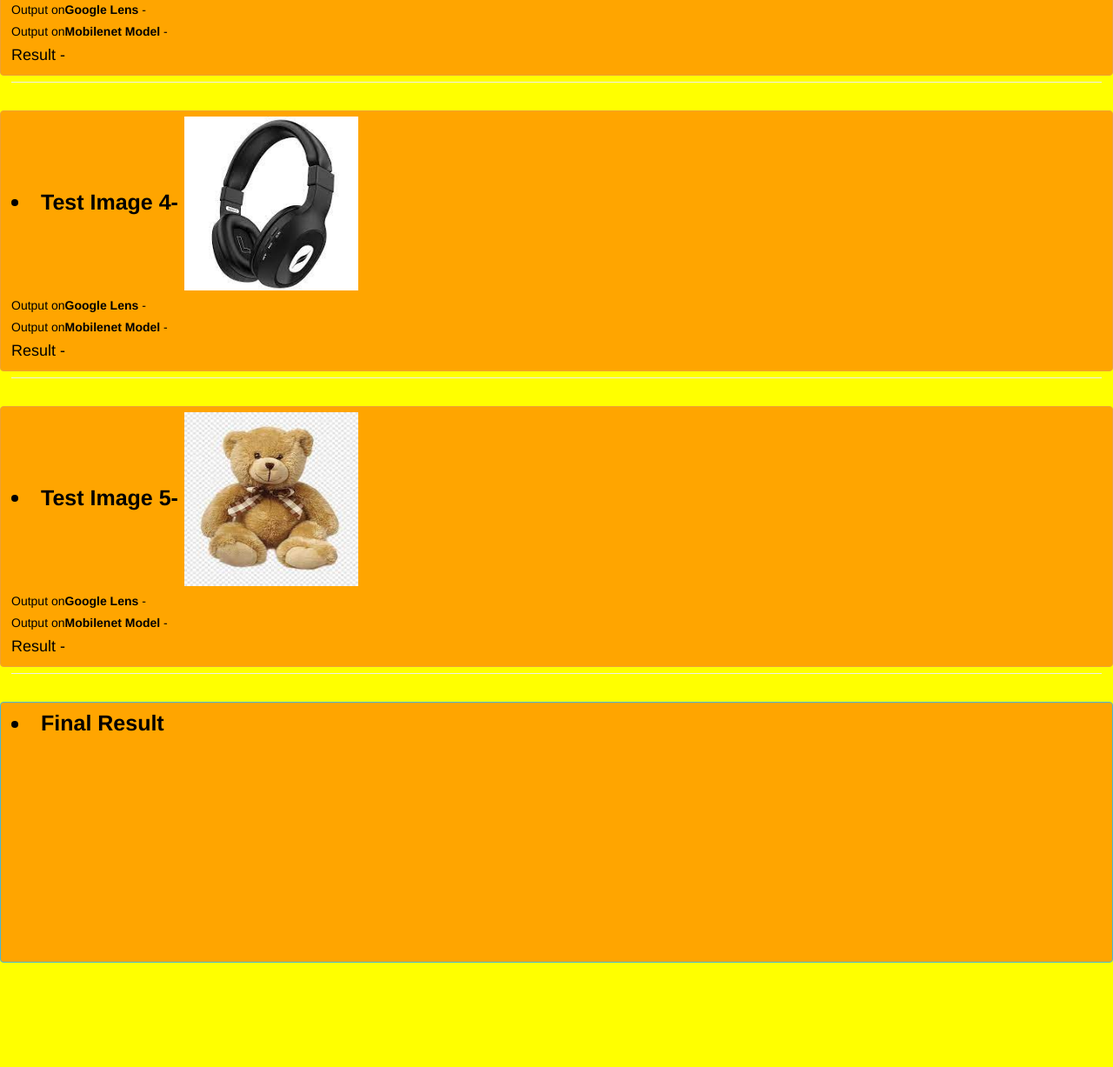
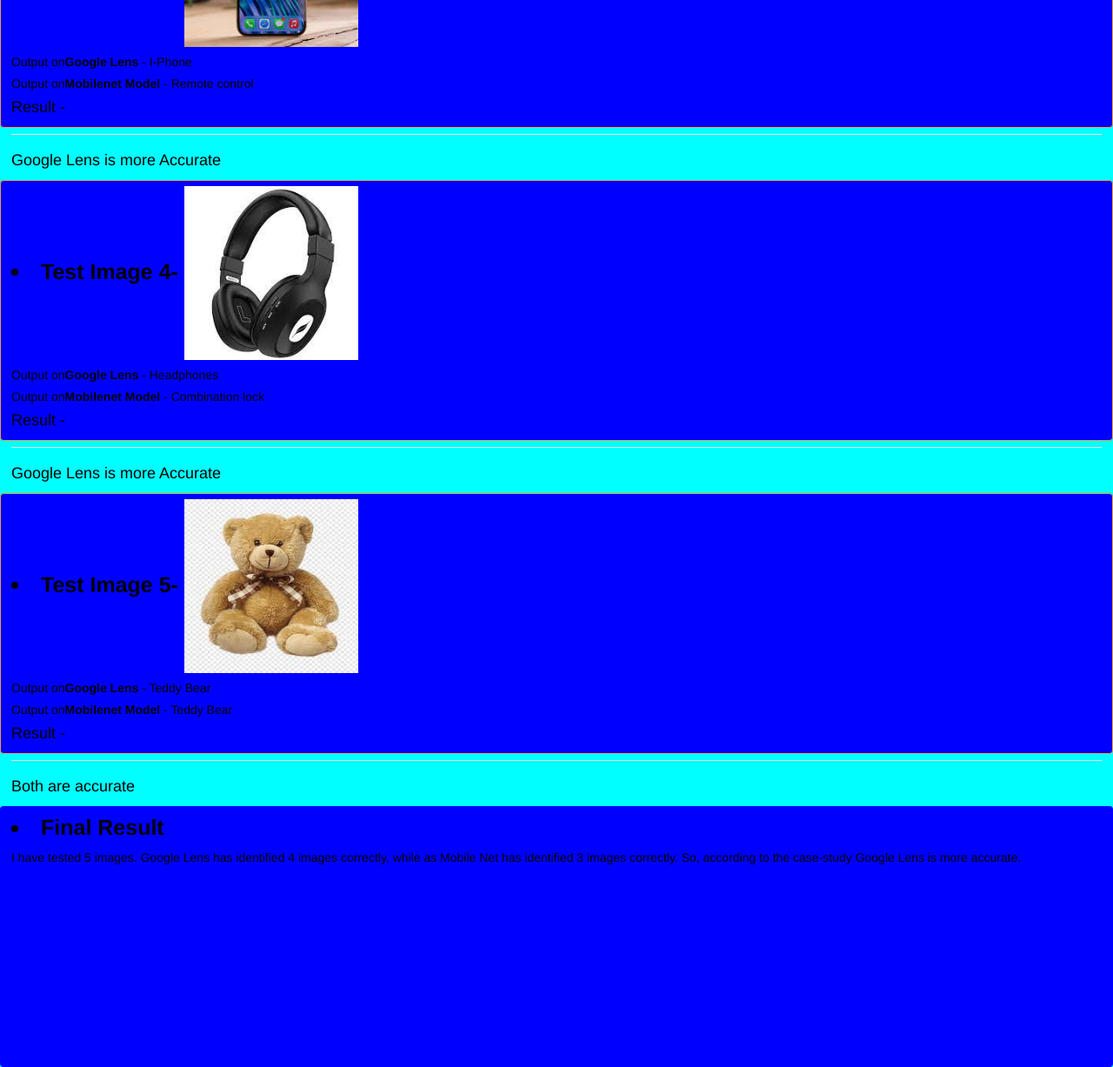
Before and after one commit to Amaan7979/Case-Study-on-Google-Lens-and-mobile-net, a plain HTML site: page Case Study Lens vs Mobilenet/index.html in a window 1280 px wide. Shown: the part 1148-2375 px from the top of the page at 87% size. Before the commit the page ends 2255 px from the top, so only its background shows below. Drawn offline with nearby package versions, Linux system fonts and the light colour scheme.

Commit message:
Add files via upload

```diff
--- a/Case Study Lens vs Mobilenet/index.html
+++ b/Case Study Lens vs Mobilenet/index.html
@@ -23,23 +23,25 @@
     <img class="img-responsive" src="Google Lens Logo.png"><span class="vs">vs Google Lens</span>
     <br>
     <br>
+    <br>
     <div class="main_div">
 <div class=" btn btn-warning mini_div">
     <li>
         <b>Test Image - </b><img id="img_1" src="shoes.jpg" class="image-responsive">
         </li>
         <h5>Output on<b>Google Lens</b> -
-     <span></span>
+     <span>Brown Shoes</span>
  </h5>
  <h5>Output on<b>Mobilenet Model</b> -
-     <span></span>
+     <span>Slip on shoe</span>
  </h5>
  <div>
      <h4>Result -</h4>
      <hr>
-     <h4></h4>
+     <h4>Both are Accurate</h4>
  </div>
  </div>
+ <br>
  <br>
  <br>
  <br>
@@ -48,17 +50,18 @@
         <b>Test Image 2 - </b><img id="img_2" src="football.jpg" class="image-responsive">
         </li>
         <h5>Output on<b>Google Lens</b> -
-     <span></span>
+     <span>Adidas worldcup</span>
  </h5>
  <h5>Output on<b>Mobilenet Model</b> -
-     <span></span>
+     <span>Soccer ball</span>
  </h5>
  <div>
      <h4>Result -</h4>
      <hr>
-     <h4></h4>
+     <h4>Both are Accurate</h4>
  </div>
  </div>
+ <br>
  <br>
  <br>
  <br>
@@ -67,17 +70,18 @@
         <b>Test Image 3- </b><img id="img_3" src="phone.jpg" class="image-responsive">
         </li>
         <h5>Output on<b>Google Lens</b> -
-     <span></span>
+     <span>I-Phone</span>
  </h5>
  <h5>Output on<b>Mobilenet Model</b> -
-     <span></span>
+     <span>Remote control</span>
  </h5>
  <div>
      <h4>Result -</h4>
      <hr>
-     <h4></h4>
+     <h4>Google Lens is more Accurate</h4>
  </div>
  </div>
+<br>
 <br>
 <br>
 <br>
@@ -87,17 +91,18 @@
         <b>Test Image 4- </b><img id="img_4" src="headphone.jpg" class="image-responsive">
         </li>
         <h5>Output on<b>Google Lens</b> -
-     <span></span>
+     <span>Headphones</span>
  </h5>
  <h5>Output on<b>Mobilenet Model</b> -
-     <span></span>
+     <span>Combination lock</span>
  </h5>
  <div>
      <h4>Result -</h4>
      <hr>
-     <h4></h4>
+     <h4>Google Lens is more Accurate</h4>
  </div>
  </div>
+<br>
 <br>
 <br>
 <br>
@@ -106,25 +111,28 @@
         <b>Test Image 5- </b><img id="img_5" src="stuffed toy.jpg" class="image-responsive">
         </li>
         <h5>Output on<b>Google Lens</b> -
-     <span></span>
+     <span>Teddy Bear</span>
  </h5>
  <h5>Output on<b>Mobilenet Model</b> -
-     <span></span>
+     <span>Teddy Bear</span>
  </h5>
  <div>
      <h4>Result -</h4>
      <hr>
-     <h4></h4>
+     <h4>Both are accurate</h4>
  </div>
  </div>
 <br>
 <br>
 <br>
-<div class=" btn btn-info mini_div">
+<br>
+<div class=" btn  mini_div">
     <li>
         <b>Final Result </b>
         </li>
-        <h5></h5>
+        <h5>I have tested 5 images. Google Lens has identified 4 images correctly, while as Mobile Net has identified
+            3 images correctly. So, according to the case-study Google Lens is more accurate.
+        </h5>
  </div>
       </center>
     </body>
--- a/Case Study Lens vs Mobilenet/style.css
+++ b/Case Study Lens vs Mobilenet/style.css
@@ -13,7 +13,7 @@
     font-weight: bold;
 }
 body{
-    background-color:yellow;
+    background-color:cyan;
 }
 .mini_div{
    border:5px 5px yellow;
@@ -22,7 +22,7 @@ body{
     text-align:left;
     font-size:25px;
     color:black;
-    background-color: orange;
+    background-color: blue;
 }
 img{
     width:200px;
```
